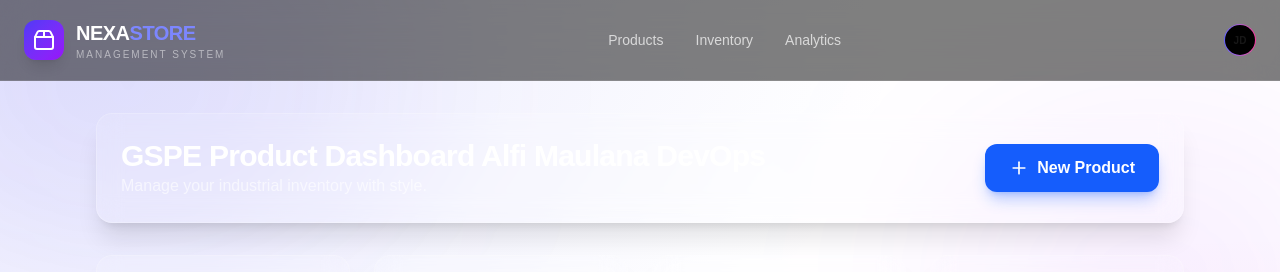
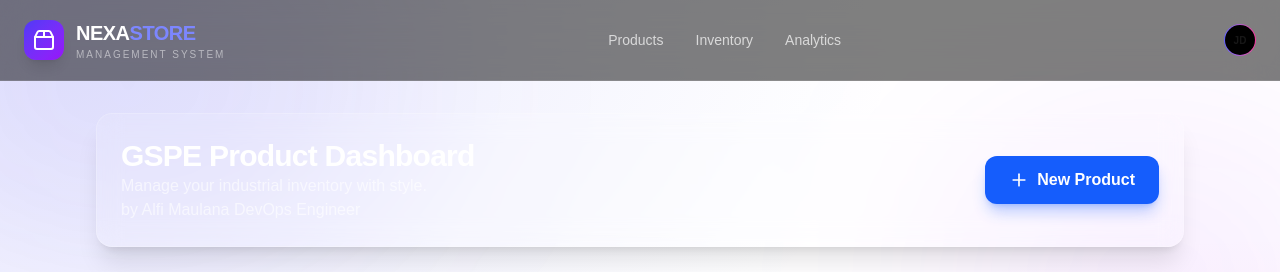
Before and after one commit to AlfiMaulanaA/GSPE-Deployment, a Next.js app: page / in a window 1280 px wide. Shown: the top 272 px of the page. Built offline with nearby package versions, Linux system fonts and the light colour scheme; no server answers; the database is empty.

Commit message:
feat : update hero pag3

```diff
--- a/src/components/Dashboard.tsx
+++ b/src/components/Dashboard.tsx
@@ -73,8 +73,9 @@ export default function Dashboard() {
       {/* Header */}
       <header className="flex justify-between items-center bg-white/10 backdrop-blur-md p-6 rounded-2xl border border-white/20 shadow-xl">
         <div>
-          <h1 className="text-3xl font-bold text-white tracking-tight">GSPE Product Dashboard Alfi Maulana DevOps</h1>
+          <h1 className="text-3xl font-bold text-white tracking-tight">GSPE Product Dashboard</h1>
           <p className="text-white/60">Manage your industrial inventory with style.</p>
+          <p className="text-white/60">by Alfi Maulana DevOps Engineer</p>
         </div>
         <button
           onClick={handleAddNew}
```
